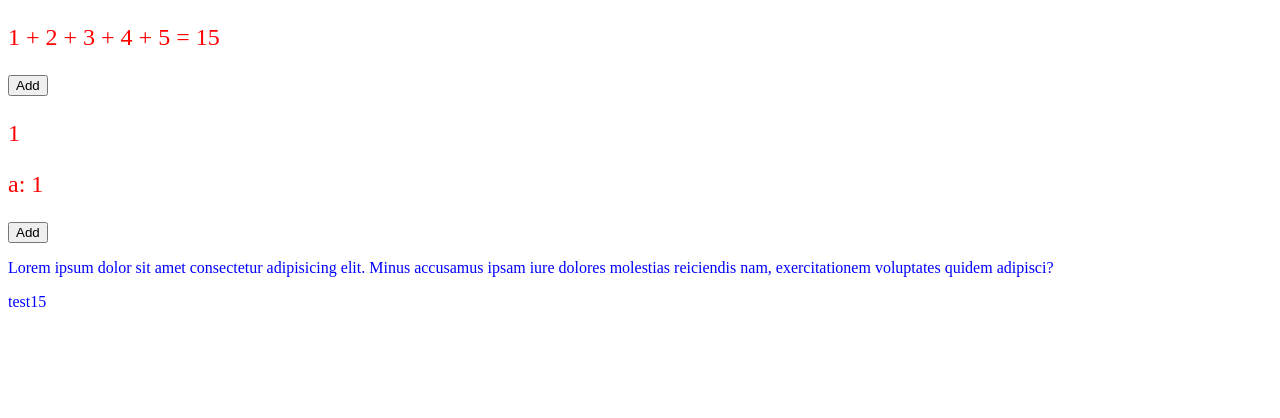
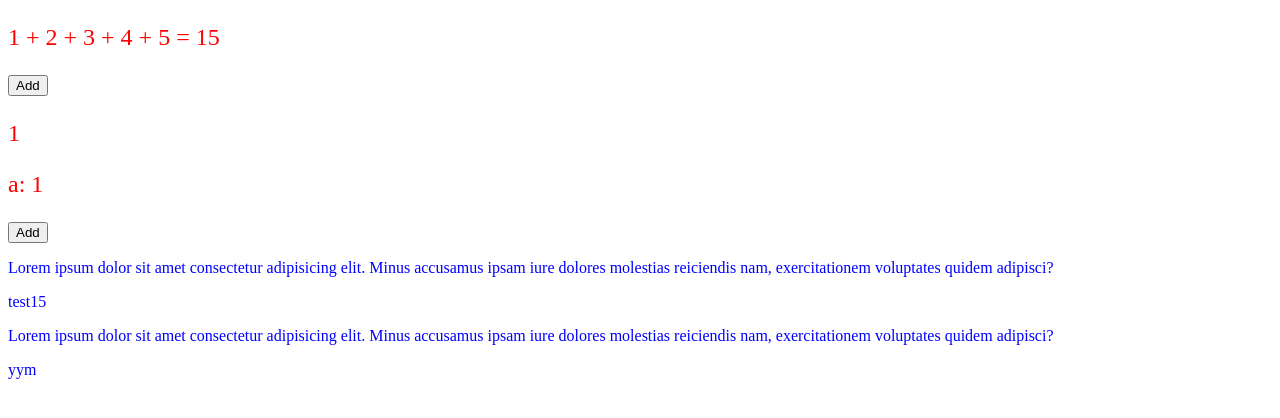
Before and after one commit to youyoumu/svelte-practice, a SvelteKit app: page / in a window 1280 px wide. Shown: the top 418 px of the page. Built offline with nearby package versions, Linux system fonts and the light colour scheme.

Commit message:
Default values

```diff
--- a/src/routes/+page.svelte
+++ b/src/routes/+page.svelte
@@ -53,6 +53,7 @@
 <p>a: {a}</p>
 <button on:click={addNumbersObj}>Add</button>
 <Nested name={'test' + sum} />
+<Nested />
 
 <div style="display:none;">
 	<h1>Hello {name.toUpperCase()}!</h1>
--- a/src/routes/Nested.svelte
+++ b/src/routes/Nested.svelte
@@ -1,5 +1,5 @@
 <script>
-	export let name;
+	export let name = 'yym';
 </script>
 
 <p>
```
